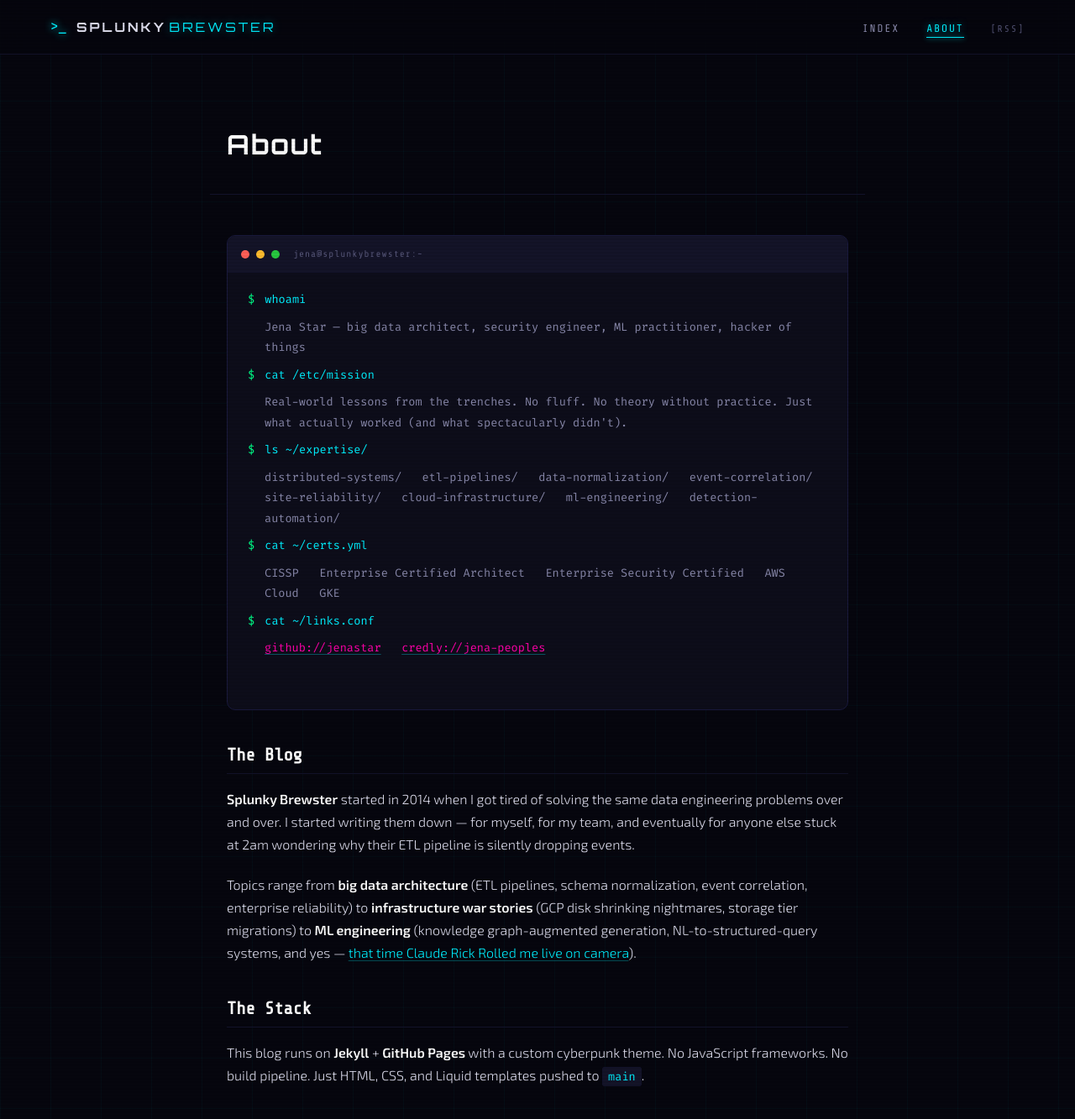
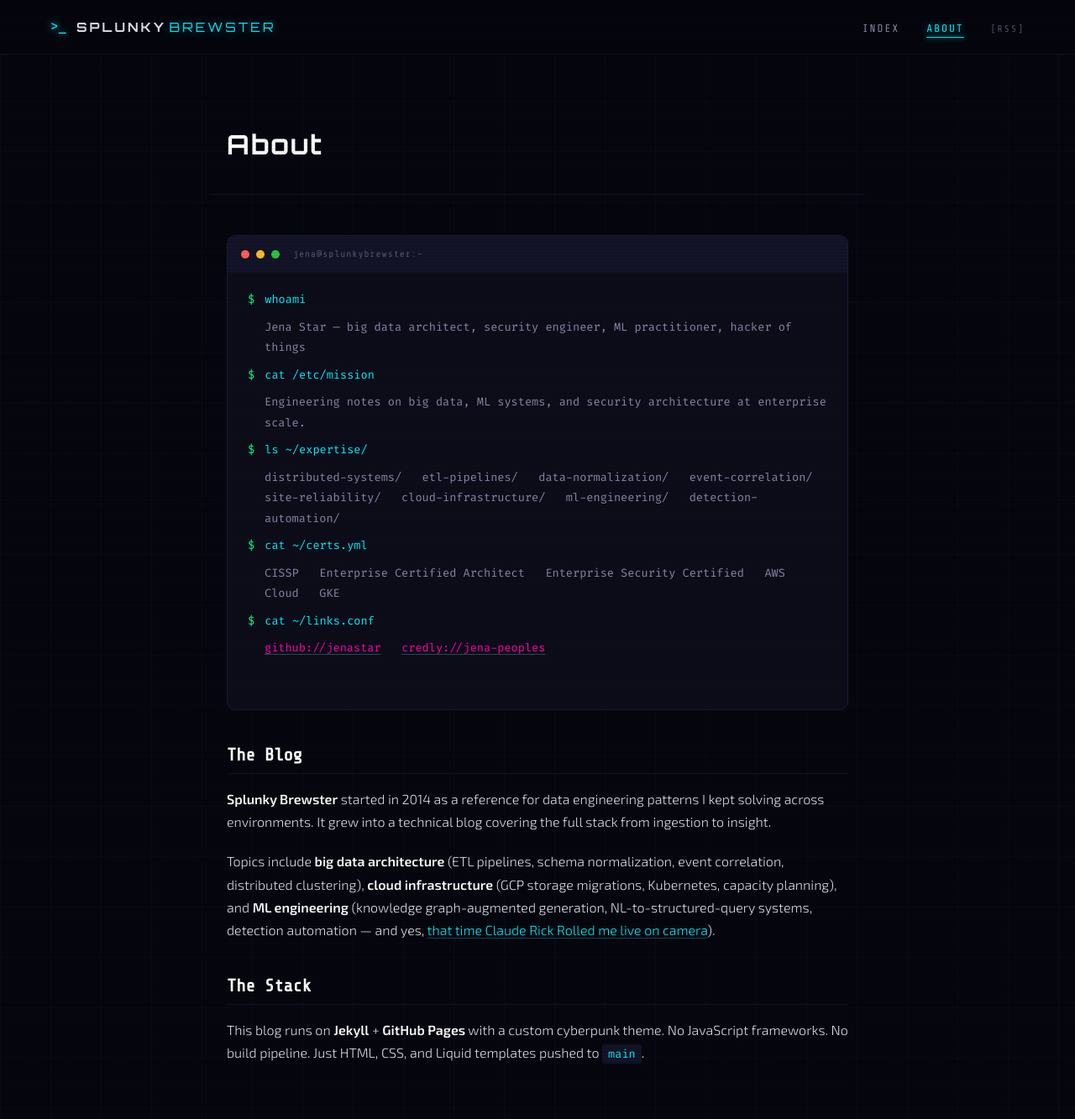
Before and after one commit to jenastar/splunkybrewster, a Jekyll site: the page built from about.md, in a window 1280 px wide and 1400 px high. Shown: the top 1333 px of the window at 84% size. Built offline with Jekyll 4.4.1, drawn with Linux system fonts in a browser that asks for light colours.

Commit message:
Clean up about page copy: remove battle/trenches language
Co-Authored-By: Claude Opus 4.6 <noreply@anthropic.com>

```diff
--- a/about.md
+++ b/about.md
@@ -16,7 +16,7 @@ permalink: /about/
 <p><span class="prompt">$</span> <span class="cmd">whoami</span></p>
 <p class="output">Jena Star — big data architect, security engineer, ML practitioner, hacker of things</p>
 <p><span class="prompt">$</span> <span class="cmd">cat /etc/mission</span></p>
-<p class="output">Real-world lessons from the trenches. No fluff. No theory without practice. Just what actually worked (and what spectacularly didn't).</p>
+<p class="output">Engineering notes on big data, ML systems, and security architecture at enterprise scale.</p>
 <p><span class="prompt">$</span> <span class="cmd">ls ~/expertise/</span></p>
 <p class="output">distributed-systems/&nbsp;&nbsp; etl-pipelines/&nbsp;&nbsp; data-normalization/&nbsp;&nbsp; event-correlation/&nbsp;&nbsp; site-reliability/&nbsp;&nbsp; cloud-infrastructure/&nbsp;&nbsp; ml-engineering/&nbsp;&nbsp; detection-automation/</p>
 <p><span class="prompt">$</span> <span class="cmd">cat ~/certs.yml</span></p>
@@ -30,9 +30,9 @@ permalink: /about/
 
 ## The Blog
 
-**Splunky Brewster** started in 2014 when I got tired of solving the same data engineering problems over and over. I started writing them down — for myself, for my team, and eventually for anyone else stuck at 2am wondering why their ETL pipeline is silently dropping events.
+**Splunky Brewster** started in 2014 as a reference for data engineering patterns I kept solving across environments. It grew into a technical blog covering the full stack from ingestion to insight.
 
-Topics range from **big data architecture** (ETL pipelines, schema normalization, event correlation, enterprise reliability) to **infrastructure war stories** (GCP disk shrinking nightmares, storage tier migrations) to **ML engineering** (knowledge graph-augmented generation, NL-to-structured-query systems, and yes — [that time Claude Rick Rolled me live on camera](/2025/06/i-got-rick-rolled-by-claude-and-heres_12.html)).
+Topics include **big data architecture** (ETL pipelines, schema normalization, event correlation, distributed clustering), **cloud infrastructure** (GCP storage migrations, Kubernetes, capacity planning), and **ML engineering** (knowledge graph-augmented generation, NL-to-structured-query systems, detection automation — and yes, [that time Claude Rick Rolled me live on camera](/2025/06/i-got-rick-rolled-by-claude-and-heres_12.html)).
 
 ## The Stack
 
```
